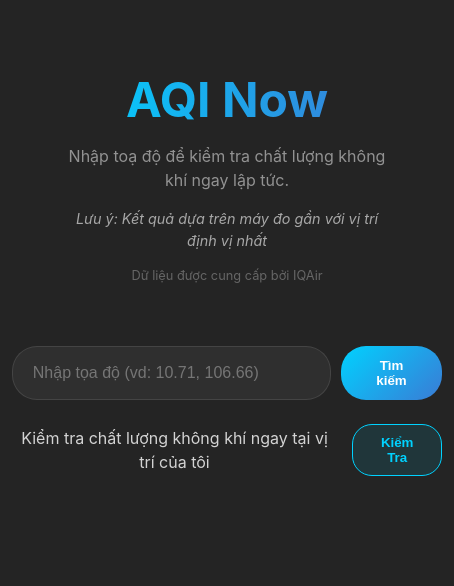
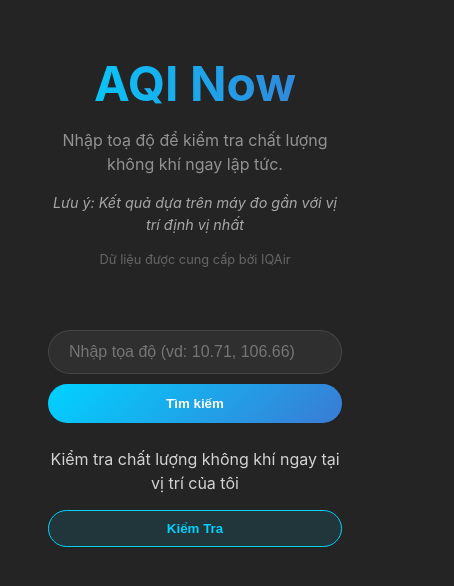
Before and after one commit to tinbeta/aqinow1, a React (Vite) app: page / in a window 390 px wide. Shown: the top 586 px of the page, 454 px wide, since content can reach past the window. Built offline with nearby package versions, Linux system fonts and the light colour scheme.

Commit message:
style: implement responsive design for mobile views across components.

```diff
--- a/src/components/AQIDisplay.css
+++ b/src/components/AQIDisplay.css
@@ -81,8 +81,33 @@
     font-weight: 600;
 }
 
+
 .lbl {
     font-size: 0.8rem;
     color: rgba(255, 255, 255, 0.5);
     margin-top: 4px;
 }
+
+@media (max-width: 600px) {
+    .aqi-card {
+        padding: 1.5rem;
+    }
+
+    .weather-grid {
+        grid-template-columns: repeat(2, 1fr);
+        gap: 1rem;
+    }
+
+    .aqi-circle {
+        width: 150px;
+        height: 150px;
+    }
+
+    .aqi-value {
+        font-size: 3rem;
+    }
+
+    .location-header h2 {
+        font-size: 1.5rem;
+    }
+}
--- a/src/components/LocationInput.css
+++ b/src/components/LocationInput.css
@@ -77,7 +77,34 @@
     box-shadow: 0 0 15px rgba(0, 210, 255, 0.4);
 }
 
+
 .my-location-btn:disabled {
     opacity: 0.5;
     cursor: not-allowed;
 }
+
+@media (max-width: 600px) {
+    .input-form {
+        flex-direction: column;
+        align-items: stretch;
+    }
+
+    .coord-input {
+        width: 100%;
+        box-sizing: border-box;
+        /* Ensure padding doesn't overflow width */
+    }
+
+    .search-btn {
+        width: 100%;
+    }
+
+    .my-location-section {
+        flex-direction: column;
+        text-align: center;
+    }
+
+    .my-location-btn {
+        width: 100%;
+    }
+}
--- a/src/index.css
+++ b/src/index.css
@@ -14,12 +14,14 @@
   -moz-osx-font-smoothing: grayscale;
 }
 
+
 body {
   margin: 0;
   display: flex;
   place-items: center;
   min-width: 320px;
   min-height: 100vh;
+  overflow-x: hidden;
 }
 
 #root {
@@ -29,3 +31,9 @@ body {
   text-align: center;
   width: 100%;
 }
+
+@media (max-width: 600px) {
+  #root {
+    padding: 1rem;
+  }
+}
```
